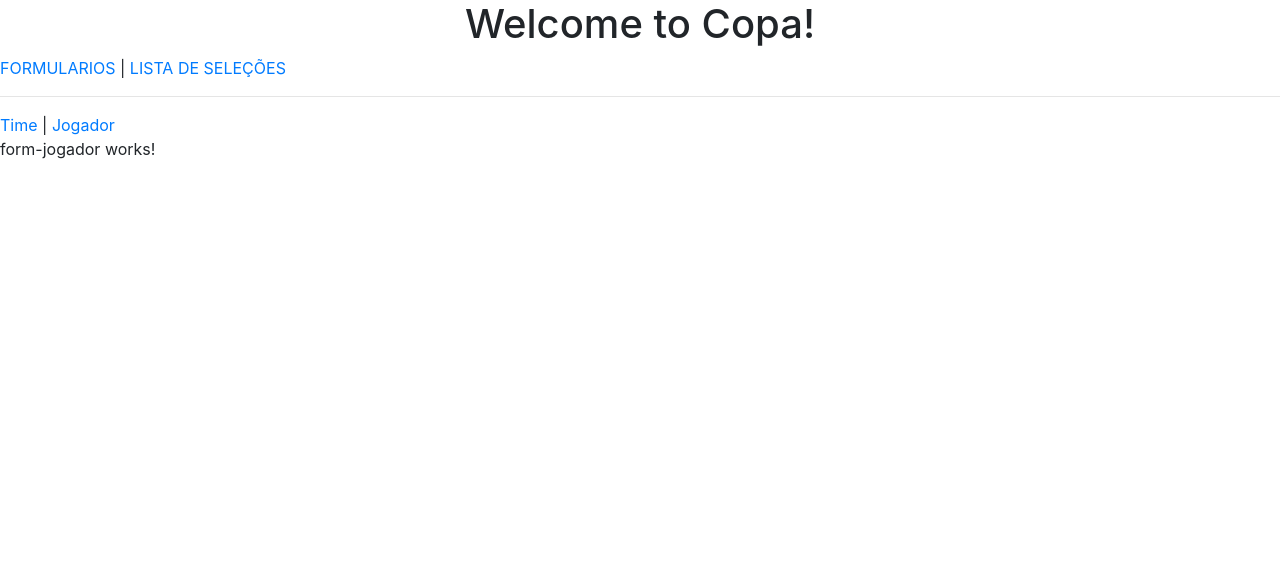
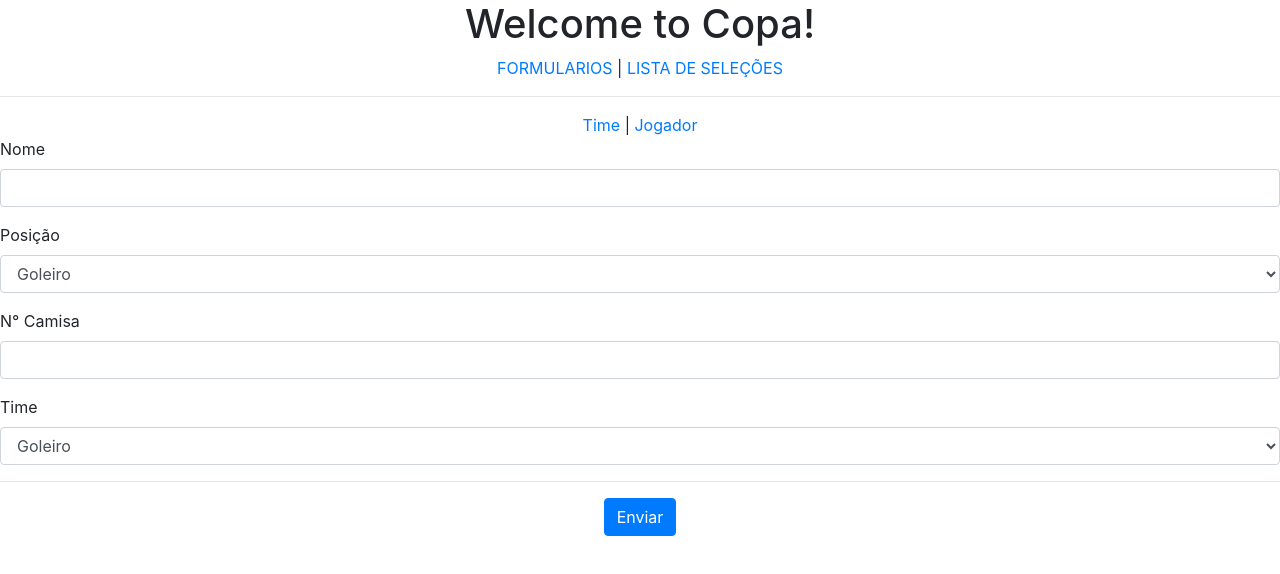
Before and after one commit to matheusBrondani/copaStefaniniAngular, an Angular app: page /form/jogador in a window 1280 px wide. Shown: the top 574 px of the page. Built offline with nearby package versions, Linux system fonts and the light colour scheme.

Commit message:
HTML do form do jogador e criação da classe posicao

```diff
--- a/src/app/app.component.html
+++ b/src/app/app.component.html
@@ -4,7 +4,7 @@
   </h1>
   <main>
       <div>
-            <nav>
+            <nav style="text-align:center">
                 <a routerLink="/form" routerLinkActive="active">FORMULARIOS</a> |
                 <a routerLink="/list" routerLinkActive="active">LISTA DE SELEÇÕES</a>
             </nav>
--- a/src/app/app.module.ts
+++ b/src/app/app.module.ts
@@ -11,7 +11,7 @@ import { CpfMask2Pipe } from './core/pipes/cpf-mask2.pipe';
   declarations: [
     AppComponent,
     CpfMask2Pipe,
-    routingComponents
+    routingComponents,
   ],
   imports: [
     BrowserModule,
--- /dev/null
+++ b/src/app/core/models/posicao.ts
@@ -0,0 +1,6 @@
+export class Posicao {
+    constructor(
+        public idPosicao: number,
+        public nome: string,
+    ){}
+}
--- a/src/app/form-jogador/form-jogador.component.html
+++ b/src/app/form-jogador/form-jogador.component.html
@@ -1,3 +1,26 @@
-<p>
-  form-jogador works!
-</p>
+<form>
+  <div class="form-group">
+    <label class="control-label" for="nomeJogador">Nome</label>
+    <input type="text" class="form-control" name="nomeJogador" id="nomeJogador">
+  </div>
+  <div class="form-group">
+    <label class="control-label" for="posicoes">Posição</label>
+    <select name="posicoes" id="posicoes" class="form-control">
+      <option *ngFor="let pos of listPosicoes" value="{{pos.idPosicao}}">{{pos.nome}}</option>
+    </select>
+  </div>
+  <div class="form-group">
+    <label class="control-label" for="camisa">N° Camisa</label>
+    <input type="number" class="form-control" name="camisa" id="camisa">
+  </div>
+  <div class="form-group">
+    <label class="control-label" for="times">Time</label>
+    <select name="times" id="times" class="form-control">
+      <option *ngFor="let pos of listPosicoes" value="{{pos.idPosicao}}">{{pos.nome}}</option>
+    </select>
+  </div>
+  <hr />
+  <div class="form-group text-center">
+    <button type="submit" class="btn btn-primary">Enviar</button>
+  </div>
+</form>
--- a/src/app/form-jogador/form-jogador.component.ts
+++ b/src/app/form-jogador/form-jogador.component.ts
@@ -1,4 +1,5 @@
 import { Component, OnInit } from '@angular/core';
+import { Posicao } from '../core/models/posicao';
 
 @Component({
   selector: 'app-form-jogador',
@@ -7,7 +8,23 @@ import { Component, OnInit } from '@angular/core';
 })
 export class FormJogadorComponent implements OnInit {
 
-  constructor() { }
+  public listPosicoes: Posicao[];
+
+  constructor() {
+    this.listPosicoes = [
+      new Posicao(0,'Goleiro'),
+      new Posicao(1,'Zagueiro 1'),
+      new Posicao(2,'Zagueiro 2'),
+      new Posicao(3,'Zagueiro 3'),
+      new Posicao(4,'Zagueiro 4'),
+      new Posicao(5,'Meio-campo 1'),
+      new Posicao(6,'Meio-campo 2'),
+      new Posicao(7,'Meio-campo 3'),
+      new Posicao(8,'Meio-campo 4'),
+      new Posicao(9,'Atacante 1'),
+      new Posicao(10,'Atacante 2'),
+    ];
+  }
 
   ngOnInit() {
   }
--- a/src/app/form-teste/form-teste.component.html
+++ b/src/app/form-teste/form-teste.component.html
@@ -1,4 +1,4 @@
-<nav>
+<nav style="text-align:center">
     <a routerLink="time" routerLinkActive="active">Time</a> |
     <a routerLink="jogador" routerLinkActive="active">Jogador</a>
 </nav>
```
